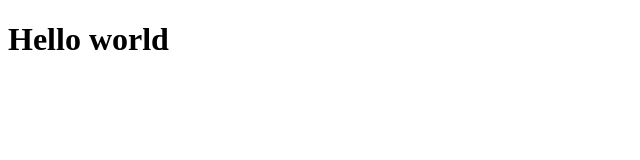
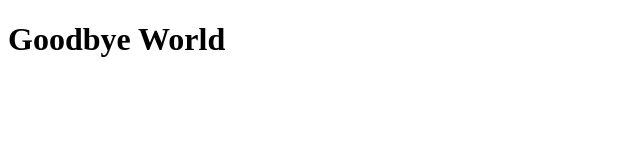
Before and after one commit to Krig-san/toDoApp, a plain HTML site: page index.html in a window 1280 px wide. Shown: the whole page, without its empty margins (0-640 px from the left). Drawn offline with Linux system fonts and the light colour scheme.

Commit message:
fix: change title

```diff
--- a/index.html
+++ b/index.html
@@ -6,6 +6,6 @@
     <title>Document</title>
 </head>
 <body>
-    <h1>Hello world</h1>
+    <h1>Goodbye World</h1>
 </body>
 </html>
```
